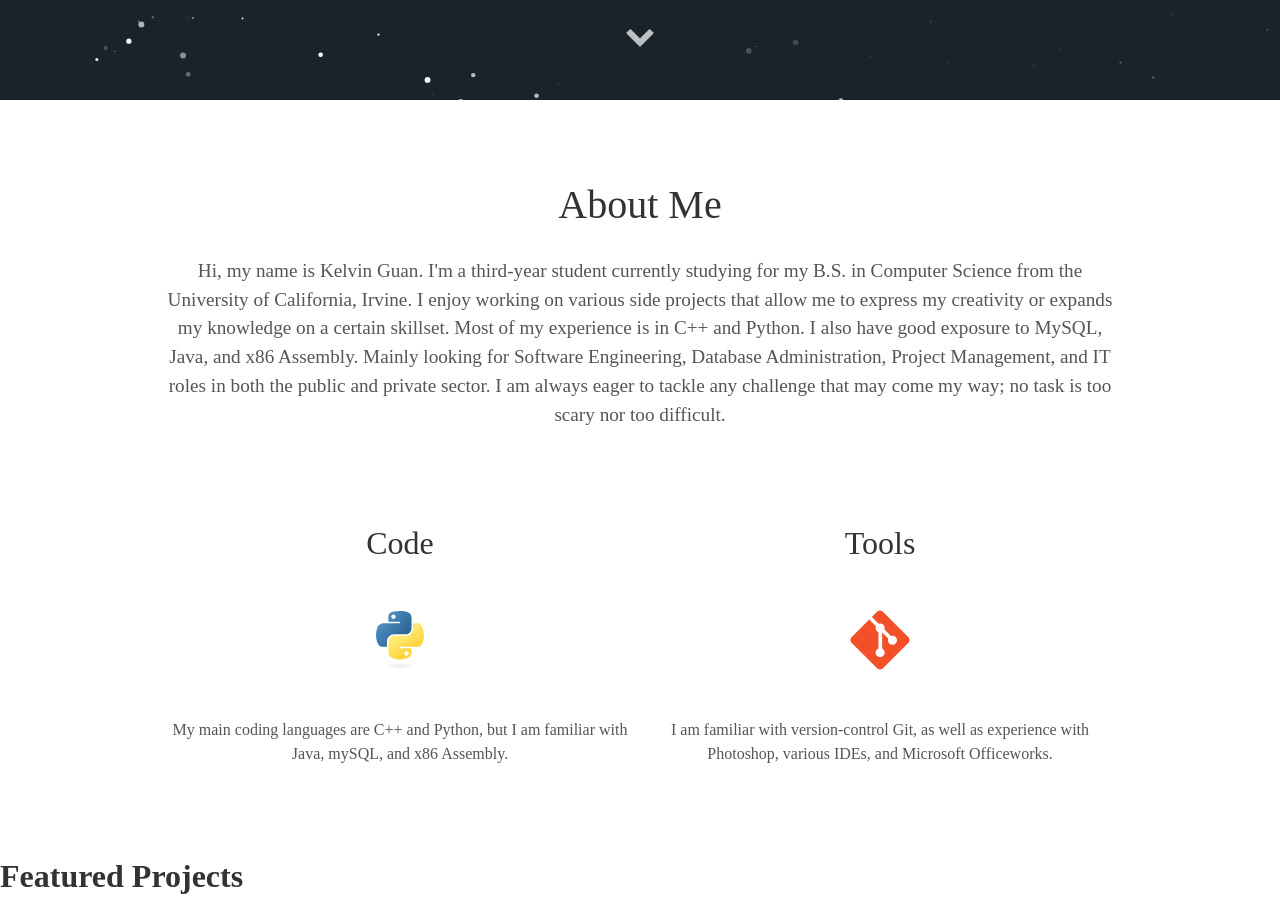
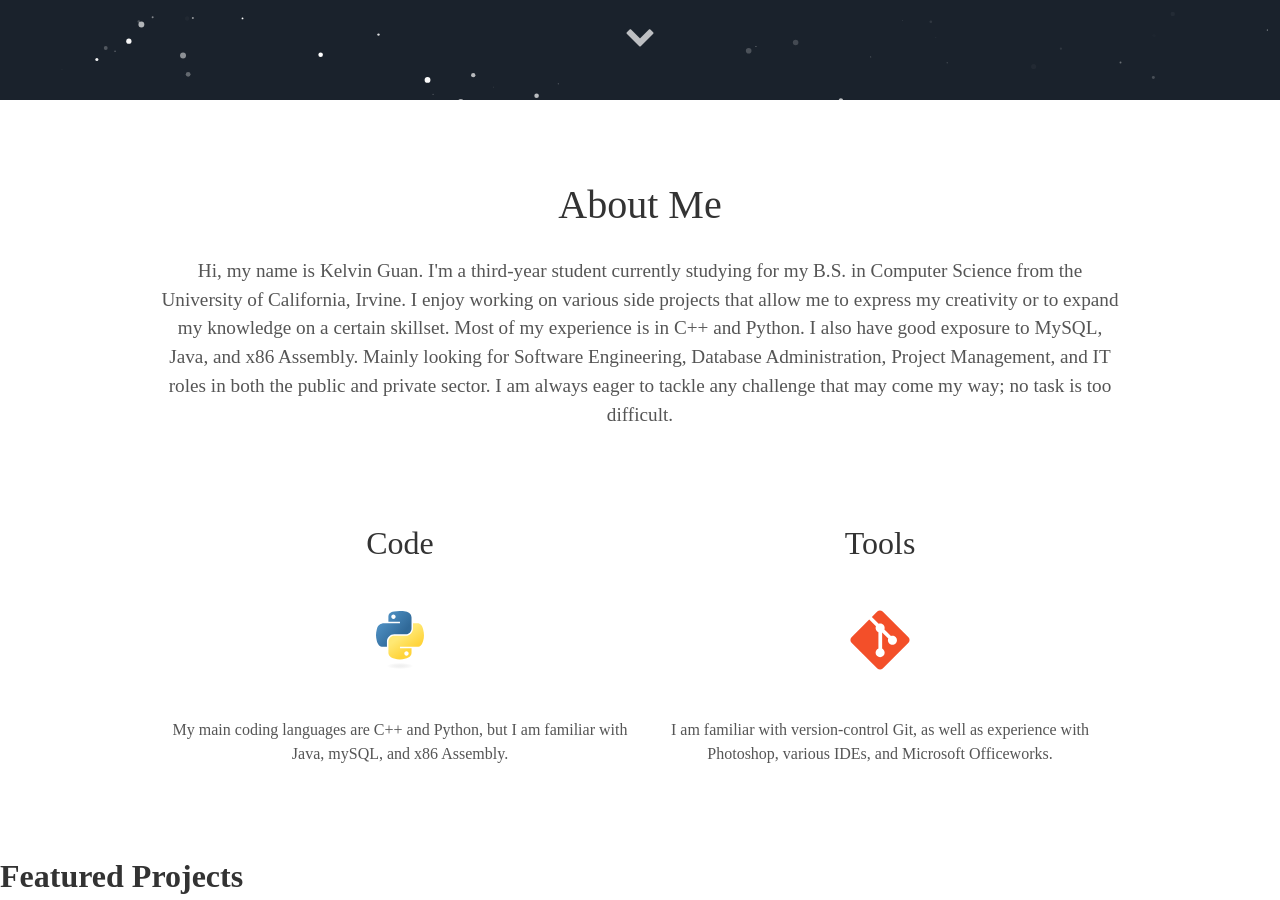
Before and after one commit to kelvinjguan/kelvinjguan.github.io, a Jekyll site: the page built from index.html, in a window 1280 px wide and 900 px high, scrolled down 800 px. Built offline with Jekyll 4.4.1, drawn with Linux system fonts in a browser that asks for light colours; some web fonts are replaced.

Commit message:
Update _config.yml

```diff
--- a/_config.yml
+++ b/_config.yml
@@ -6,7 +6,7 @@ description: Portfolio for Kelvin Guan.
 
 # User settings
 username: Kelvin Guan
-user_description: Hi, my name is Kelvin Guan. I'm a third-year student currently studying for my B.S. in Computer Science from the University of California, Irvine. I enjoy working on various side projects that allow me to express my creativity or expands my knowledge on a certain skillset. Most of my experience is in C++ and Python. I also have good exposure to MySQL, Java, and x86 Assembly. Mainly looking for Software Engineering, Database Administration, Project Management, and IT roles in both the public and private sector. I am always eager to tackle any challenge that may come my way; no task is too scary nor too difficult.
+user_description: Hi, my name is Kelvin Guan. I'm a third-year student currently studying for my B.S. in Computer Science from the University of California, Irvine. I enjoy working on various side projects that allow me to express my creativity or to expand my knowledge on a certain skillset. Most of my experience is in C++ and Python. I also have good exposure to MySQL, Java, and x86 Assembly. Mainly looking for Software Engineering, Database Administration, Project Management, and IT roles in both the public and private sector. I am always eager to tackle any challenge that may come my way; no task is too difficult.
 user_title: Computer Science Student
 email: guankj@uci.edu
 # twitter_username: lorem_ipsum
```
